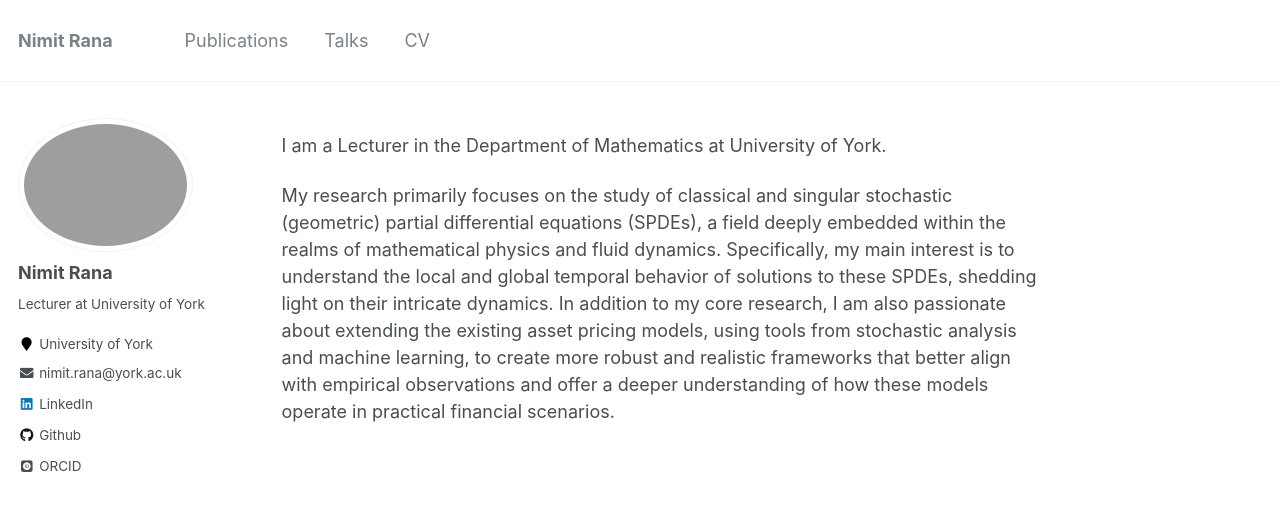
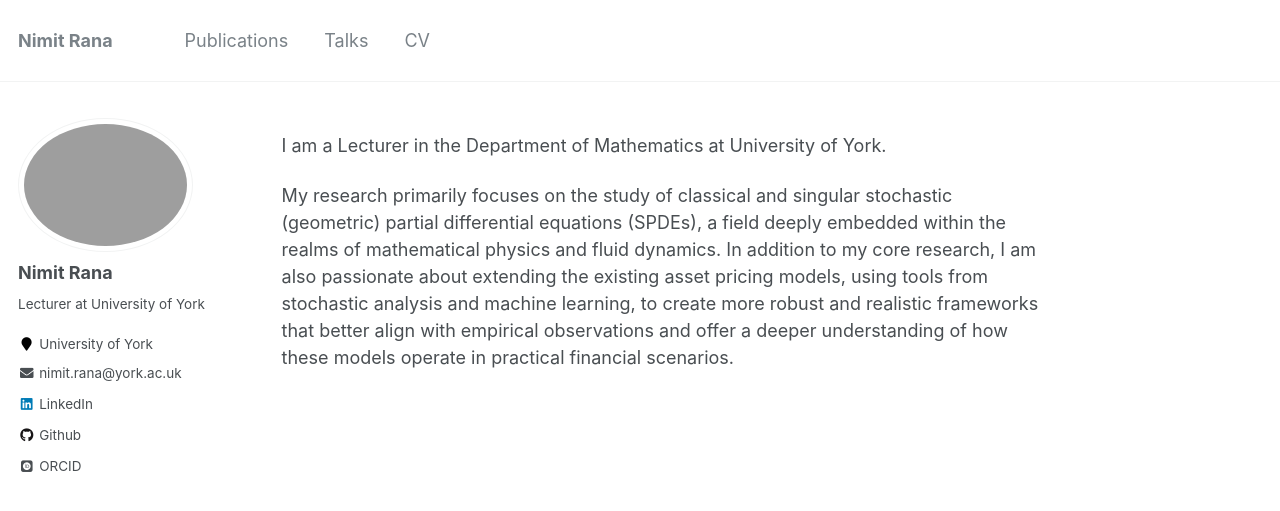
Before and after one commit to rananimit/rananimit.github.io, a Jekyll site: the page built from _pages/about.md, in a window 1280 px wide. Shown: the top 511 px of the page. Built offline with Jekyll 4.4.1, drawn with Linux system fonts in a browser that asks for light colours; some web fonts are replaced.

Commit message:
Update about.md

```diff
--- a/_pages/about.md
+++ b/_pages/about.md
@@ -10,4 +10,4 @@ redirect_from:
 
 I am a Lecturer in the Department of Mathematics at University of York.
 
-My research primarily focuses on the study of classical and singular stochastic (geometric) partial differential equations (SPDEs), a field deeply embedded within the realms of mathematical physics and fluid dynamics. Specifically, my main interest is to understand the local and global temporal behavior of solutions to these SPDEs, shedding light on their intricate dynamics. In addition to my core research, I am also passionate about extending the existing asset pricing models, using tools from stochastic analysis and machine learning, to create more robust and realistic frameworks that better align with empirical observations and offer a deeper understanding of how these models operate in practical financial scenarios.
+My research primarily focuses on the study of classical and singular stochastic (geometric) partial differential equations (SPDEs), a field deeply embedded within the realms of mathematical physics and fluid dynamics. In addition to my core research, I am also passionate about extending the existing asset pricing models, using tools from stochastic analysis and machine learning, to create more robust and realistic frameworks that better align with empirical observations and offer a deeper understanding of how these models operate in practical financial scenarios.
```
